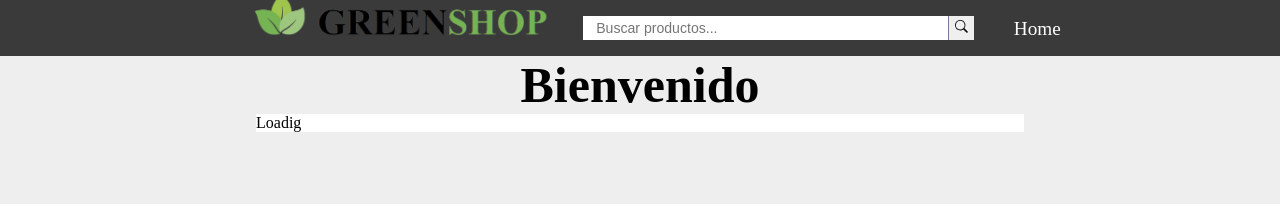
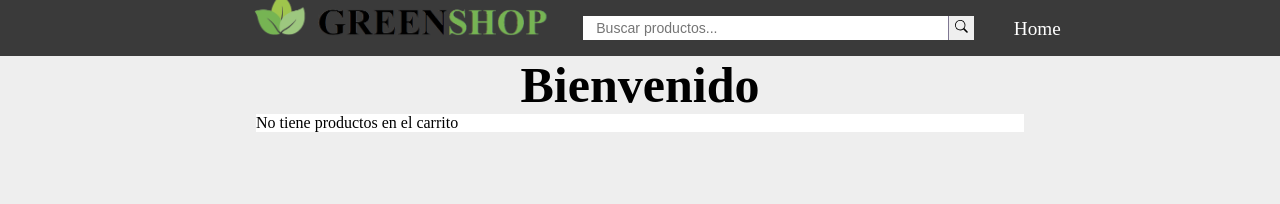
Before and after one commit to Luksjg/PF-Eccomerce, a React (Create React App) app in the folder client/: page /carrito in a window 1280 px wide. Shown: the top 204 px of the page. Built offline with nearby package versions, Linux system fonts and the light colour scheme.

Commit message:
boton remove funciona OK

```diff
--- a/client/src/components/cart/Cart.js
+++ b/client/src/components/cart/Cart.js
@@ -67,8 +67,6 @@ export default function Cart() {
     setTotalPrice(aux);
   }
 
-  // } David estuvo aqui
-
   return (
     <div>
       <NavStore />
@@ -87,9 +85,9 @@ export default function Cart() {
                   <div key={i} className={style.container2}>
                     <img
                       src={product.image}
-                      alt='product imagen'
-                      width='150px'
-                      height='150px'
+                      alt="product imagen"
+                      width="150px"
+                      height="150px"
                     />
                     <div className={style.name}>
                       <label>{product.name}</label>
@@ -115,7 +113,7 @@ export default function Cart() {
                     </div>
                     <div className={style.remover}>
                       <label>Remover</label>
-                      <button onClick={() => removeProduct()}>x</button>
+                      <button onClick={() => removeProduct(product)}>x</button>
                     </div>
                     <div className={style.price}>
                       <label> ${product.price}</label>
@@ -125,7 +123,7 @@ export default function Cart() {
               );
             })
           ) : (
-            <div>Loadig</div>
+            <div>No tiene productos en el carrito</div>
           )}
         </div>
       </div>
```
